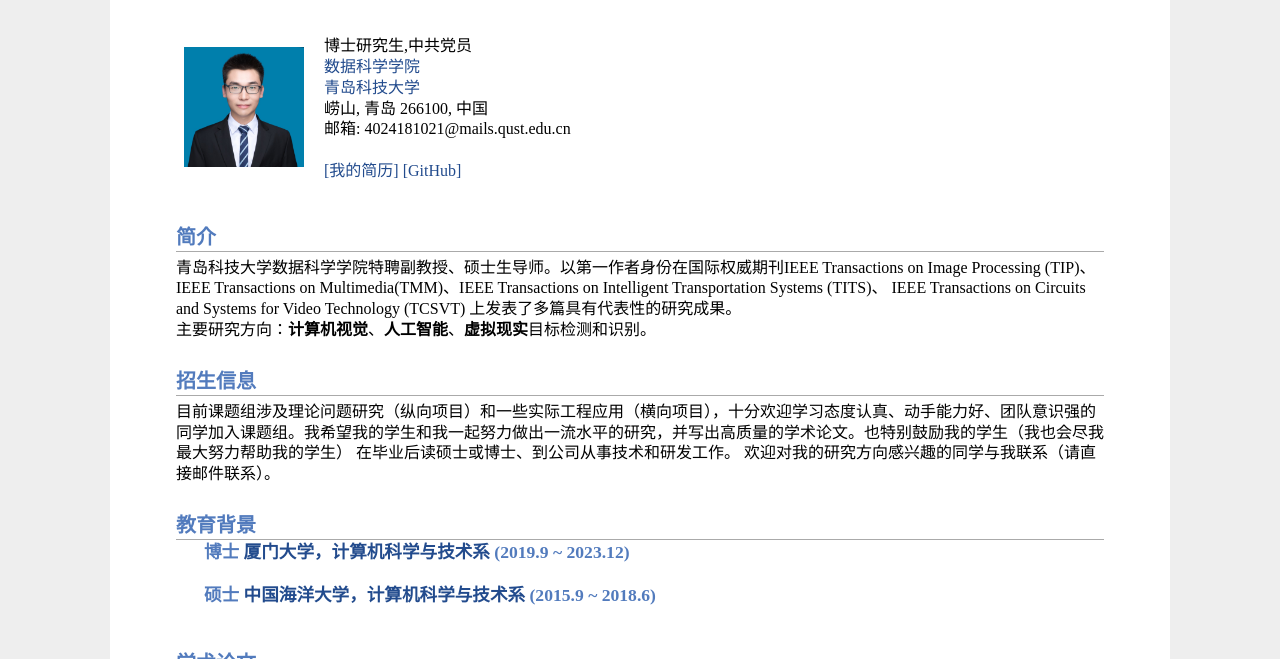
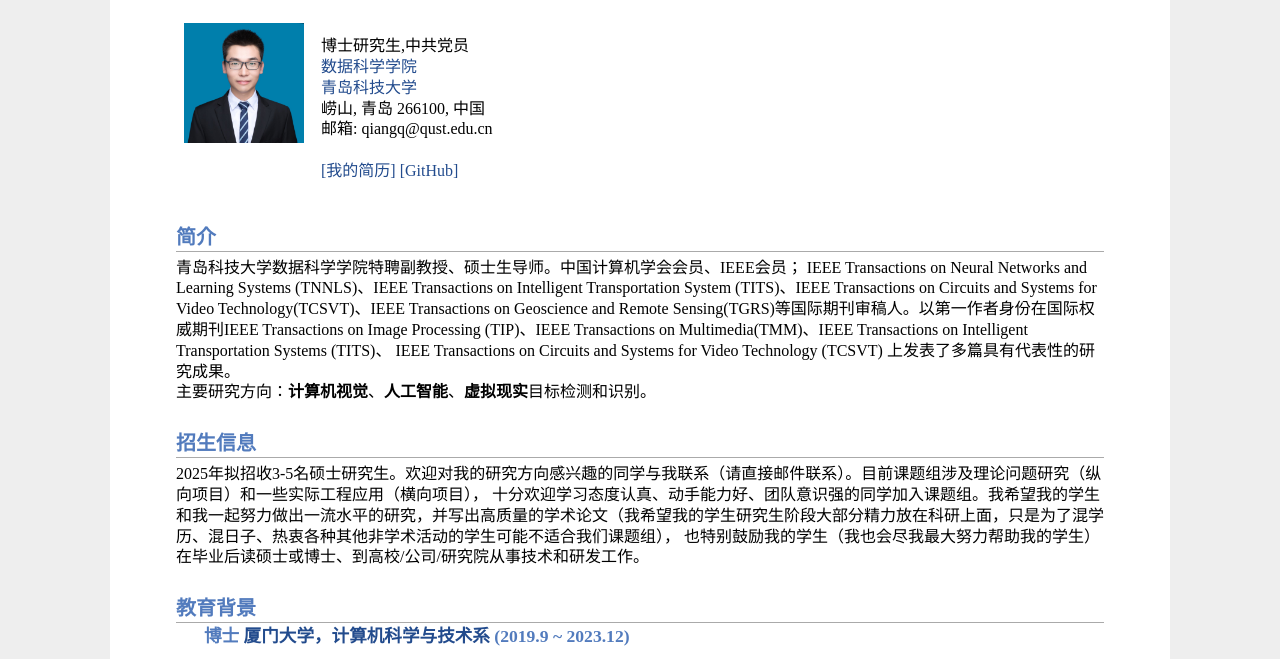
Before and after one commit to qiang-qi/qiang-qi.github.io, a plain HTML site: page index.html in a window 1280 px wide. Shown: the part 81-740 px from the top of the page. Drawn offline with Linux system fonts and the light colour scheme.

Commit message:
Update index.html

```diff
--- a/index.html
+++ b/index.html
@@ -11,24 +11,26 @@
   <div id="toptitle">
   <h1>齐强 (Qiang Qi)</h1>
   </div>
-  <table class="imgtable"><tr><td>
+  <table class="imgtable"><tr><td style="padding-right: 5px; vertical-align: top;">
     <a ><img src="qq.jpg" alt="alt text" width="120px" /></a>&nbsp;</td>
     <td align="left"><p style="margin-left: 0;"></p><p>博士研究生,中共党员<br />
      <a href="https://sjkx.qust.edu.cn/">数据科学学院</a><br>
     <a href="https://www.qust.edu.cn/">青岛科技大学</a><br>
     崂山, 青岛 266100, 中国 <br />
-    邮箱: 4024181021@mails.qust.edu.cn <br />
+    邮箱: qiangq@qust.edu.cn <br />
     <br />
     <a>[我的简历]</a>
     <a href="https://github.com/qiang-qi">[GitHub]</p>
     </td></tr></table>
   <h2>简介</h2>
-  <p>青岛科技大学数据科学学院特聘副教授、硕士生导师。以第一作者身份在国际权威期刊IEEE Transactions on Image Processing (TIP)、IEEE Transactions on Multimedia(TMM)、IEEE Transactions on Intelligent Transportation Systems (TITS)、
+  <p>青岛科技大学数据科学学院特聘副教授、硕士生导师。中国计算机学会会员、IEEE会员；
+    IEEE Transactions on Neural Networks and Learning Systems (TNNLS)、IEEE Transactions on Intelligent Transportation System (TITS)、IEEE Transactions on Circuits and Systems for Video Technology(TCSVT)、IEEE Transactions on Geoscience and Remote Sensing(TGRS)等国际期刊审稿人。以第一作者身份在国际权威期刊IEEE Transactions on Image Processing (TIP)、IEEE Transactions on Multimedia(TMM)、IEEE Transactions on Intelligent Transportation Systems (TITS)、
     IEEE Transactions on Circuits and Systems for Video Technology (TCSVT) 上发表了多篇具有代表性的研究成果。<br>
   主要研究方向：<b>计算机视觉</b>、<b>人工智能</b>、<b>虚拟现实</b>目标检测和识别。</p>
     <h2>招生信息</h2>
-    <p>目前课题组涉及理论问题研究（纵向项目）和一些实际工程应用（横向项目），十分欢迎学习态度认真、动手能力好、团队意识强的同学加入课题组。我希望我的学生和我一起努力做出一流水平的研究，并写出高质量的学术论文。也特别鼓励我的学生（我也会尽我最大努力帮助我的学生）
-      在毕业后读硕士或博士、到公司从事技术和研发工作。 欢迎对我的研究方向感兴趣的同学与我联系（请直接邮件联系）。 </p>
+    <p>2025年拟招收3-5名硕士研究生。欢迎对我的研究方向感兴趣的同学与我联系（请直接邮件联系）。目前课题组涉及理论问题研究（纵向项目）和一些实际工程应用（横向项目），
+      十分欢迎学习态度认真、动手能力好、团队意识强的同学加入课题组。我希望我的学生和我一起努力做出一流水平的研究，并写出高质量的学术论文（我希望我的学生研究生阶段大部分精力放在科研上面，只是为了混学历、混日子、热衷各种其他非学术活动的学生可能不适合我们课题组），
+      也特别鼓励我的学生（我也会尽我最大努力帮助我的学生）在毕业后读硕士或博士、到高校/公司/研究院从事技术和研发工作。 </p>
   <h2>教育背景</h2>
   <table class="imgtable"><tr><td>
     <a href="https://www.xmu.edu.cn/"></a>&nbsp;</td>
```
